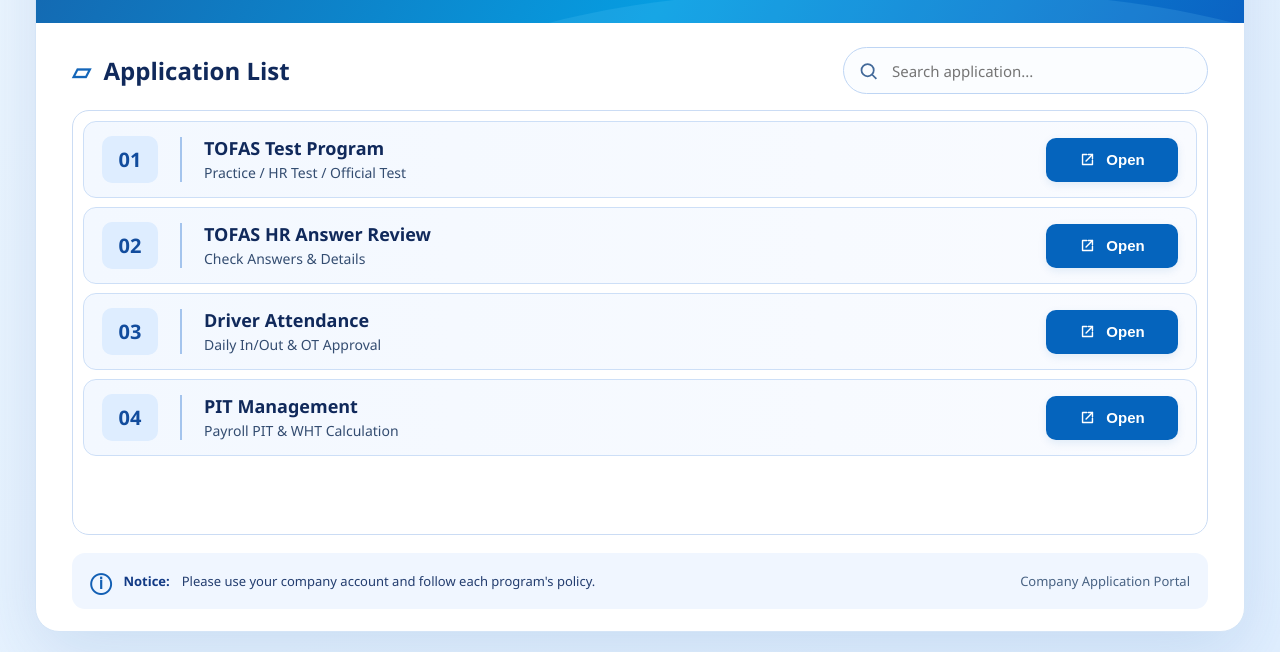
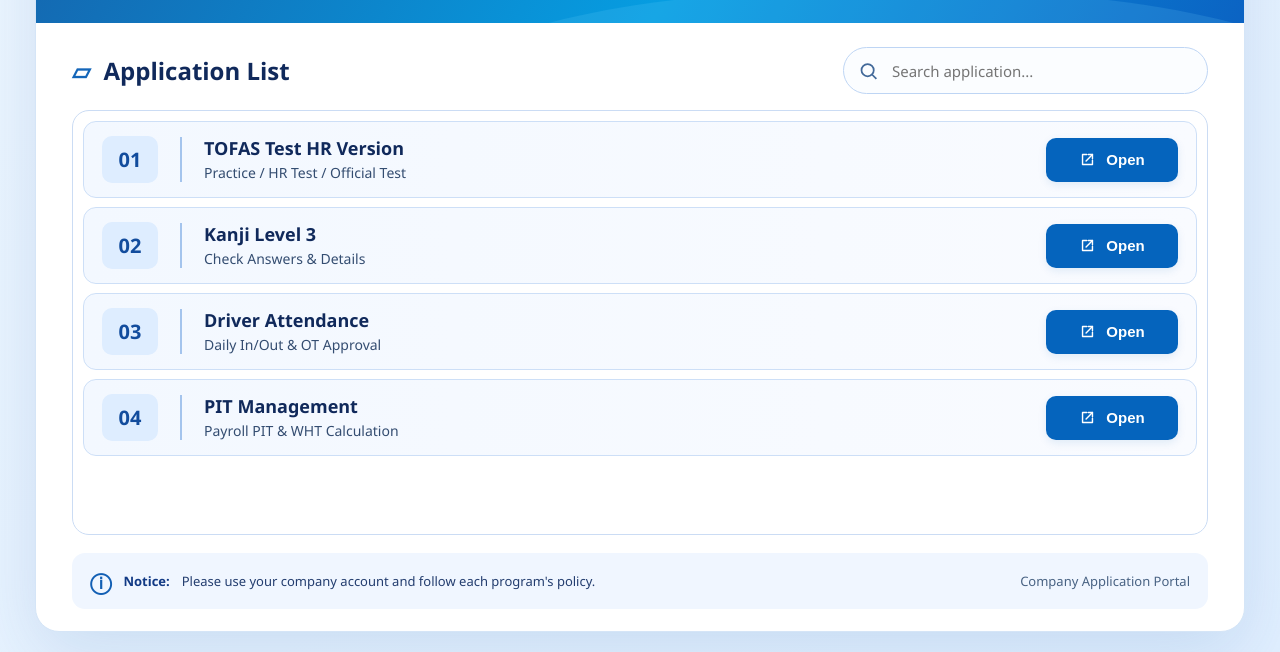
Before and after one commit to Zippy024/Company-App-Portal, a plain HTML site: page index.html in a window 1280 px wide. Shown: the part 148-800 px from the top of the page. Drawn offline with Linux system fonts and the light colour scheme.

Commit message:
Update index.html

```diff
--- a/index.html
+++ b/index.html
@@ -64,8 +64,8 @@ h2{margin:0;font-size:24px;display:flex;align-items:center;gap:13px}
   { name:'New Program', description:'Short description', url:'https://example.com' },
 ========================================================== */
 const APPS = [
-  { name:'TOFAS Test Program',       description:'Practice / HR Test / Official Test', url:'' },
-  { name:'TOFAS HR Answer Review',   description:'Check Answers & Details',            url:'' },
+  { name:'TOFAS Test HR Version',       description:'Practice / HR Test / Official Test', url:'https://iida.appsmith.com/app/tofas/page1-6ab63d0d390253f7b72902f5?embed=true' },
+  { name:'Kanji Level 3',   description:'Check Answers & Details',            url:'https://forms.cloud.microsoft/r/uM1b3yxXek' },
   { name:'Driver Attendance',        description:'Daily In/Out & OT Approval',         url:'' },
   { name:'PIT Management',           description:'Payroll PIT & WHT Calculation',      url:'' }
 ];
```
